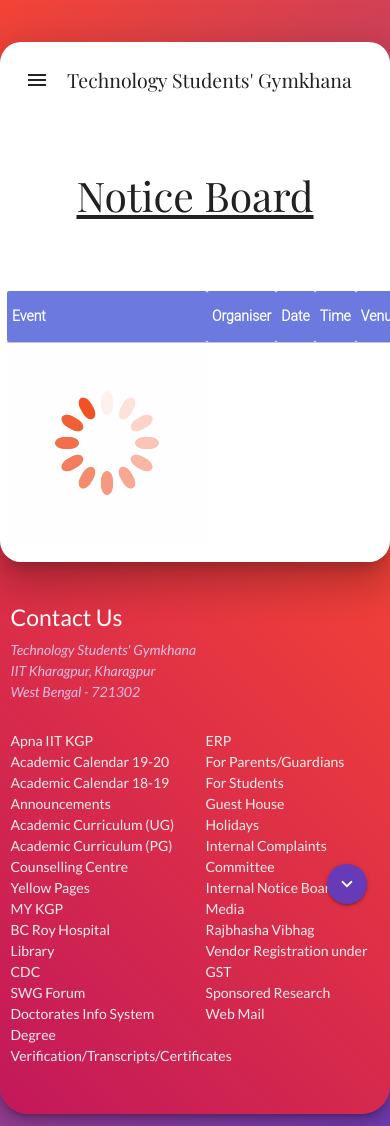
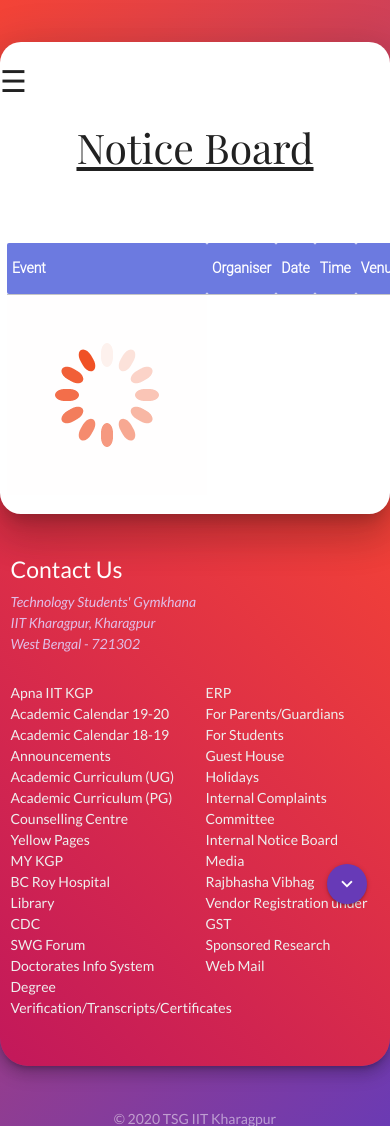
Before and after one commit to tsg-iitkgp/tsg, a PHP site: page /events.html in a window 390 px wide; the page is wider, and only the part inside the window is pictured. Shown: the top 1126 px of that part. Run offline with PHP 8.4, Linux system fonts and the light colour scheme; lists and menus that the app fills with data are empty; style sheets or scripts are compiled from the project's sources; some libraries are stand-ins or nearby versions.

Commit message:
Navbar change in Mobile (#59)
* Changed navbar

* Changed navbar in mobile completely in header.html

```diff
--- a/events.html
+++ b/events.html
@@ -57,6 +57,21 @@ $("#footer").load("footer.html");
         td{font-family: Roboto;}
         table{overflow-x: scroll;position: relative; margin: auto; width: 96%;}
 
+        @media only screen and (max-width: 768px) {
+
+            #header {
+                position: absolute;
+                left: 0px;
+            }
+            #mob-nav {
+                display: block;
+            }
+
+            #not-on-mob {
+                display: none;
+                visibility: hidden;
+            }
+        }
     </style>
 
 </head>
--- a/header.html
+++ b/header.html
@@ -1,64 +1,223 @@
-
 <nav class="navigation">
   <div class="nav-wrapper">
-        <a  data-target="mobile-demo" class="sidenav-trigger"><i class="material-icons">menu</i></a>
-        <a href="index.php" class="brand-logo left valign-wrapper">
-            <img src="./static/images/IIT_Kharagpur_Logo.svg" alt="" class="responsive-img">
+    <!-- <a data-target="mobile-demo" class="sidenav-trigger"
+      ><i class="material-icons">menu</i></a
+    > -->
+    <a href="index.php" id="remove-in-mob" class="brand-logo left valign-wrapper">
+      <img
+        src="./static/images/IIT_Kharagpur_Logo.svg"
+        alt=""
+        class="responsive-img"
+      />
       <!-- <span id="tsg-banner">Technology Students’ Gymkhana</span> -->
     </a>
-        <div id="tsg" >
-
+    <div id="tsg">
       <style>
-            .dropdown_content{
-                background: linear-gradient(135deg, #F44336, #673ab7);
+        .dropdown_content {
+          background: linear-gradient(135deg, #f44336, #673ab7);
           border-radius: 10px;
           display: none;
           z-index: 2;
           position: absolute;
-
         }
-            ul.dropdown_content li{
+        ul.dropdown_content li {
           display: table-cell;
           border-radius: 10px;
         }
-            li#drop1:hover ul.dropdown_content#opts1{
+        li#drop1:hover ul.dropdown_content#opts1 {
           display: block;
           max-width: 100px;
           padding: 0px;
         }
-            li#drop2:hover ul.dropdown_content#opts2{
+        li#drop2:hover ul.dropdown_content#opts2 {
           display: block;
           max-width: 120px;
           padding: 0px;
         }
-            li#drop3:hover ul.dropdown_content#opts3{
+        li#drop3:hover ul.dropdown_content#opts3 {
           display: block;
           padding: 0px;
           max-width: 100px;
         }
+
+
+        .mo_sidenav {
+  height: 100%;
+  width: 0;
+  position: fixed;
+  z-index: 1;
+  top: 0;
+  left: 0;
+  background-color: #ffffff;
+  overflow-x: hidden;
+  transition: 0.5s;
+  padding-top: 60px;
+}
+
+.mo_sidenav a {
+  padding: 8px 8px 8px 32px;
+  text-decoration: none;
+  font-size: 25px;
+  color: #262626;
+  display: block;
+  transition: 0.3s;
+}
+
+.mo_sidenav a:hover {
+  color: #262626;
+}
+
+.mo_sidenav .closebtn {
+  position: absolute;
+  top: 0;
+  right: 25px;
+  font-size: 36px;
+  margin-left: 50px;
+}
+
+@media screen and (max-height: 450px) {
+  .mo_sidenav {padding-top: 15px;}
+  .mo_sidenav a {font-size: 18px;}
+}
+
+
+#mob-nav {
+  display: none;
+}
+
+
+.dropdown-container {
+  display: none;
+  background-color: #ffffff;
+  padding-left: 8px;
+}
+
+/* Optional: Style the caret down icon */
+.fa-caret-down {
+  float: right;
+  padding-right: 4px;
+}
+
+.mySidenav a, .dropdown-btn {
+    padding: 6px 8px 6px 16px;
+  text-decoration: none;
+  font-size: 20px;
+  color: #262622;
+  display: block;
+  border: none;
+  background: none;
+  width: 100%;
+  text-align: left;
+  cursor: pointer;
+  outline: none;
+}
+
+.mySidenav a:hover,.dropdown-btn:hover {
+  color: #262626;
+}
+
+#mySidenav a:not(:first-of-type) {
+
+     border-bottom:  0.1px solid #282828;
+
+}
+@media only screen and (max-width: 768px) {
+    #mob-nav {
+    display: block;
+  }
+
+  #not-on-mob {
+      display: none;
+      visibility: hidden;
+  }
+
+  #remove-in-mob {
+    display: none;
+  }
+
+
+}
       </style>
 
-        <script type="text/javascript" src="https://code.jquery.com/jquery-3.3.1.min.js"></script>
-        <script type="text/javascript" src="materialize/js/bin/materialize.min.js"></script>
+      <script
+        type="text/javascript"
+        src="https://code.jquery.com/jquery-3.3.1.min.js"
+      ></script>
+      <script
+        type="text/javascript"
+        src="materialize/js/bin/materialize.min.js"
+      ></script>
       <!-- <script type="text/javascript" src="js/blogpost.js"></script> -->
       <script type="text/javascript">
-            $(document).ready(function(){
-                $('.modal').modal();
-                $('.sidenav').sidenav();
+        $(document).ready(function() {
+          $(".modal").modal();
+          $(".sidenav").sidenav();
         });
       </script>
 
       <!--Script for adding the 'active' class to the opened tab-->
       <script>
-            var name = window.location.pathname.split('/')[window.location.pathname.split('/').length - 1];
+        var name = window.location.pathname.split("/")[
+          window.location.pathname.split("/").length - 1
+        ];
         var element = document.getElementById(name);
-            if(element !== null)
-                element.classList.add("active");
+        if (element !== null) element.classList.add("active");
         var element = document.getElementsByClassName(name);
-            if(element[0] !== null)
-                element[0].classList.add("active");
+        if (element[0] !== null) element[0].classList.add("active");
       </script>
-            <ul id="nav-mobile" class="hide-on-med-and-down right">
+
+<div id="mySidenav" class="mo_sidenav">
+    <a href="javascript:void(0)" class="closebtn" onclick="closeNav()">&times;</a>
+    <a href="index.php">Home</a>
+    <a href="blog/">Blog</a>
+    <a href="events.html">Notices</a>
+
+    <a class="dropdown-btn">Updates
+            <i class="fa fa-caret-down"></i>
+    </a>
+      <div class="dropdown-container">
+        <a href="openiit.html">Open IIT</a>
+        <a href="gc-results.html">GC 19-20</a>
+       </div>
+
+
+    <a class="dropdown-btn2">Info
+            <i class="fa fa-caret-down"></i>
+    </a>
+      <div class="dropdown-container">
+        <a href="messmenu.html">Messmenu</a>
+        <a href="rulebook.html">Rulebook</a>
+        <a href="gc.php">GC 18-19</a>
+        <a href="interiit.php">Inter IIT</a>
+       </div>
+
+       <a href="projects.html">Projects</a>
+       <a href="contacts.html">Contacts</a>
+
+    <a class="dropdown-btn3">SoCult
+            <i class="fa fa-caret-down"></i>
+    </a>
+      <div class="dropdown-container">
+        <a href="fests.html">Fests</a>
+        <a href="societies.html">Societies</a>
+
+       </div>
+
+       <a href="projects.html">Projects</a>
+       <a href="contacts.html">Contacts</a>
+
+  <!-- <a class="dropdown-btn">Dropdown
+    <i class="fa fa-caret-down"></i>
+  </a>
+  <div class="dropdown-container">
+    <a href="#">Link 1</a>
+    <a href="#">Link 2</a>
+    <a href="#">Link 3</a>
+  </div> -->
+</div>
+
+    <div class="not-on-mob">
+      <ul  class="hide-on-med-and-down right">
                 <li ><a href="blog/" class="waves-effect">Blog</a></li>
                 <li id="events.html"><a href='events.html' class="waves-effect">Notices</a></li>
                 <li id="drop1" class="dropdown gc-results.html openiit.html"><a href="#" class="waves-effect">Updates</a>
@@ -81,19 +240,66 @@
                         <li id="societies.html"><a href="societies.html" class="waves-effect">Societies</a></li>
                     </ul>
                 </li>
-                <!-- <li id="projects.html"><a href="projects.html" class="waves-effect">Projects</a></li> -->
+      <li id="projects.html"><a href="projects.html" class="waves-effect">Projects</a></li>
       <li id="contacts.html"><a href="contacts.html" class="waves-effect">Contacts</a></li>
             </ul>
     </div>
 
+
+
+      <span id="mob-nav" style="font-size:30px;cursor:pointer" onclick="openNav()"
+        >&#9776;</span>
+    </div>
   </div>
 </nav>
 
+
+<script>
+
+var dropdown = document.getElementsByClassName("dropdown-btn");
+showDropDown(dropdown)
+var dropdown2 = document.getElementsByClassName("dropdown-btn2")
+showDropDown(dropdown2)
+var dropdown3 = document.getElementsByClassName("dropdown-btn3")
+showDropDown(dropdown3)
+
+function showDropDown(dropdown) {
+var i;
+
+for (i = 0; i < dropdown.length; i++) {
+
+  dropdown[i].addEventListener("click", function() {
+  this.classList.toggle("active");
+  var dropdownContent = this.nextElementSibling;
+  if (dropdownContent.style.display === "block") {
+  dropdownContent.style.display = "none";
+  } else {
+  dropdownContent.style.display = "block";
+  }
+  });
+}
+}
+
+
+function openNav() {
+    console.log('in opend nabvvvv')
+    console.log('wth is this ', document.getElementById("mySidenav"))
+  document.getElementById("mySidenav").style.width = "250px";
+}
+
+function closeNav() {
+  document.getElementById("mySidenav").style.width = "0";
+}
+</script>
 <script type="text/javascript" src="js/index.js"></script>
 <script type="text/javascript" src="js/tabs.js"></script>
 <script
   src="https://code.jquery.com/jquery-2.2.4.js"
   integrity="sha256-2Kok7MbOyxpgUVvAk/HJ2jigOSYS2auK4Pfzbm7uH60="
-    crossorigin="anonymous">
-</script>
-<script type="text/javascript" src="materialize/js/bin/materialize.min.js"></script>
+  crossorigin="anonymous"
+></script>
+<script
+  type="text/javascript"
+  src="materialize/js/bin/materialize.min.js"
+></script>
+<link rel="stylesheet" href="https://cdnjs.cloudflare.com/ajax/libs/font-awesome/4.7.0/css/font-awesome.min.css">
--- a/materialize/sass/components/_navbar.scss
+++ b/materialize/sass/components/_navbar.scss
@@ -97,6 +97,7 @@ nav {
       margin-right: 15px;
     }
   }
+
 
 
   // Title
```
Also changed, not shown: contacts.html (+15 -0 lines), gc-results.html (+13 -0 lines), gc.php (+15 -0 lines), interiit.php (+15 -0 lines), messmenu.html (+14 -0 lines), openiit.html (+13 -0 lines), projects.html (+15 -0 lines), rulebook.html (+14 -0 lines). Lines whose indentation alone changed are shown as unchanged.
